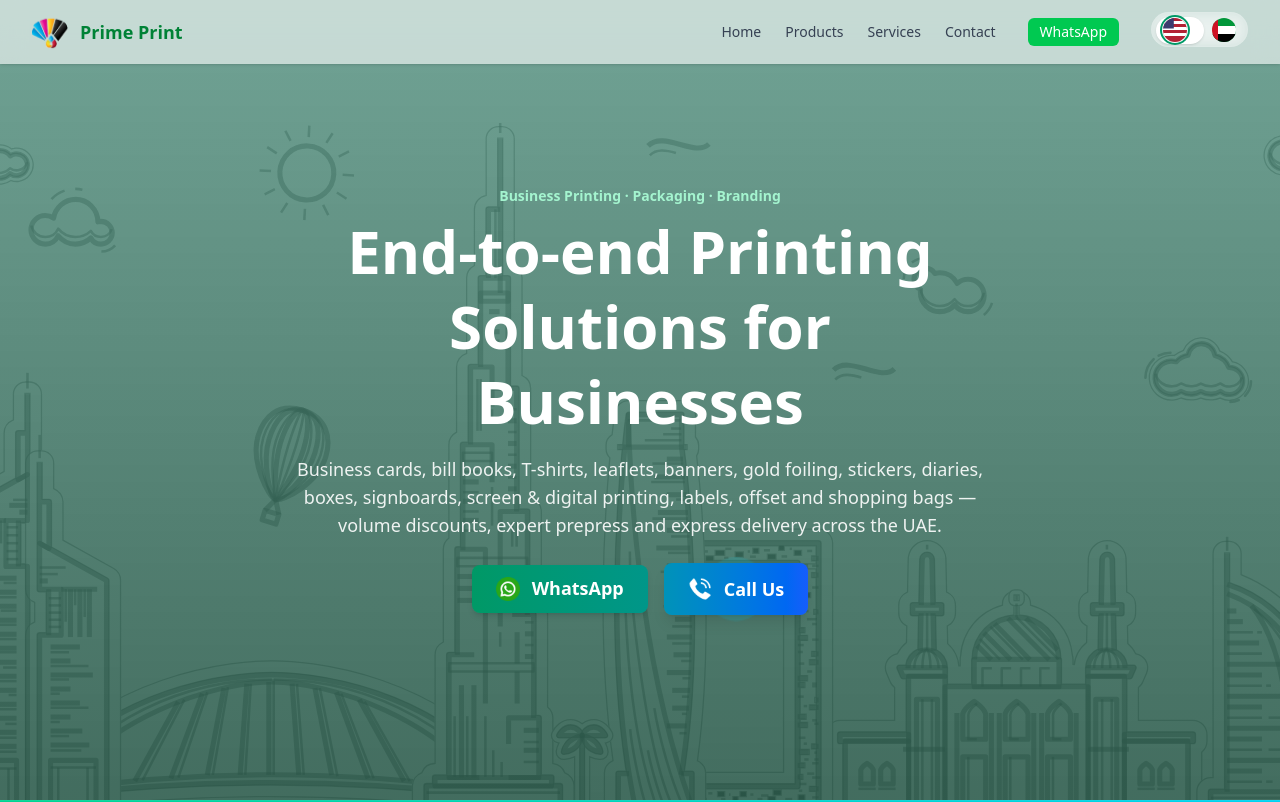
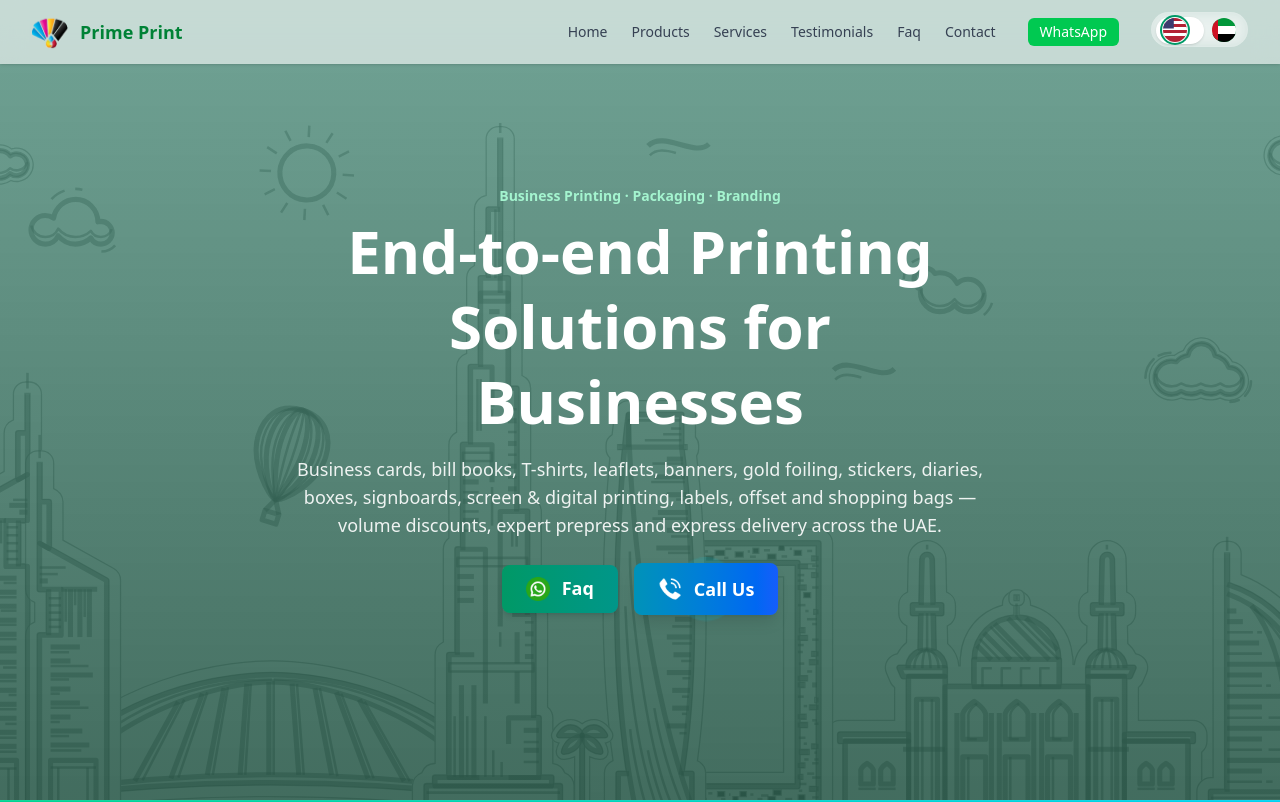
Before and after one commit to techtobit/anyprint, a Next.js app: page / in a window 1280 px wide. Shown: the top 802 px of the page. Built offline with nearby package versions, Linux system fonts and the light colour scheme.

Commit message:
added nav url into sitemap

```diff
--- a/app/page.js
+++ b/app/page.js
@@ -33,7 +33,7 @@ export default function Home() {
   // simple translations
   const t = {
     brand: { en: 'Prime Print', ar: 'برايم برينت' },
-    nav: { en: ['Home', 'Services', 'Products', 'Contact', 'WhatsApp'], ar: ['الرئيسية', 'الخدمات', 'المنتجات', 'اتصل', 'واتساب'] },
+    nav: { en: ['Home', 'Services', 'Products', 'Testimonials', 'Faq', 'Contact', 'WhatsApp'], ar: ['الرئيسية', 'الخدمات', 'التعليمات', 'التعليمات', 'المنتجات', 'اتصل', 'واتساب'] },
     heroTag: { en: 'Business Printing · Packaging · Branding', ar: 'الطباعة التجارية · التغليف · العلامة التجارية' },
     heroTitle: { en: 'End-to-end Printing Solutions for Businesses', ar: 'حلول الطباعة المتكاملة للشركات' },
     heroSubtitle: { en: 'Business cards, bill books, T-shirts, leaflets, banners, gold foiling, stickers, diaries, boxes, signboards, screen & digital printing, labels, offset and shopping bags — volume discounts, expert prepress and express delivery across the UAE.', ar: 'بطاقات أعمال، دفاتر فواتير، تي شيرتات، مناشير، لافتات، تذهيب ذهبي، ملصقات، دفاتر يومية، تغليف وعلب، لوحات إعلانية، طباعة سلكية ورقمية، ملصقات، أوفست وحقائب تسوق — خصومات للطلب بالجملة، تحضير مدقق للطباعة وتسليم سريع في جميع أنحاء الإمارات.' },
--- a/app/sitemap.js
+++ b/app/sitemap.js
@@ -4,6 +4,38 @@ export default function sitemap() {
       url: "https://primeprint.ae",
       lastModified: new Date(),
       priority: 1,
+    },
+    {
+      url: "https://primeprint.ae/#",
+      lastModified: new Date(),
+    },
+    {
+      url: "https://primeprint.ae/products",
+      lastModified: new Date(),
+    },
+    {
+      url: "https://primeprint.ae/#products",
+      lastModified: new Date(),
+    },
+    {
+      url: "https://primeprint.ae/#other_services",
+      lastModified: new Date(),
+    },
+    {
+      url: "https://primeprint.ae/other_services",
+      lastModified: new Date(),
+    },
+    {
+      url: "https://primeprint.ae/#testimonials",
+      lastModified: new Date(),
+    },
+    {
+      url: "https://primeprint.ae/#faq",
+      lastModified: new Date(),
+    },
+    {
+      url: "https://primeprint.ae/#contact",
+      lastModified: new Date(),
     },
     {
       url: "https://primeprint.ae/business-card-printing",
--- a/components/ui/navbar.jsx
+++ b/components/ui/navbar.jsx
@@ -17,8 +17,10 @@ export default function Navbar({ t, lang, setLang }) {
             <a href="#" className="text-sm font-medium text-gray-700 hover:text-green-700">{t.nav[lang][0]}</a>
             <a href="#products" className="text-sm font-medium text-gray-700 hover:text-green-700">{t.nav[lang][2]}</a>
             <a href="#other_services" className="text-sm font-medium text-gray-700 hover:text-green-700">{t.nav[lang][1]}</a>
-            <a href="#contact" className="text-sm font-medium text-gray-700 hover:text-green-700">{t.nav[lang][3]}</a>
-            <a href={`https://wa.me/971504761587?text=${encodeURIComponent(lang === 'ar' ? 'مرحبًا، أريد عرض سعر لطلبات بالجملة.' : 'Hello, I need a bulk quote for custom stamps.')}`} className="ml-2 inline-flex items-center gap-2 px-3 py-1 rounded-md bg-green-500 text-white text-sm">{t.nav[lang][4]}</a>
+            <a href="#testimonials" className="text-sm font-medium text-gray-700 hover:text-green-700">{t.nav[lang][3]}</a>
+            <a href="#faq" className="text-sm font-medium text-gray-700 hover:text-green-700">{t.nav[lang][4]}</a>
+            <a href="#contact" className="text-sm font-medium text-gray-700 hover:text-green-700">{t.nav[lang][5]}</a>
+            <a href={`https://wa.me/971504761587?text=${encodeURIComponent(lang === 'ar' ? 'مرحبًا، أريد عرض سعر لطلبات بالجملة.' : 'Hello, I need a bulk quote for custom stamps.')}`} className="ml-2 inline-flex items-center gap-2 px-3 py-1 rounded-md bg-green-500 text-white text-sm">{t.nav[lang][6]}</a>
 
             {/* Language switcher */}
             <div className="flex items-center gap-2 ml-2 relative">
```
